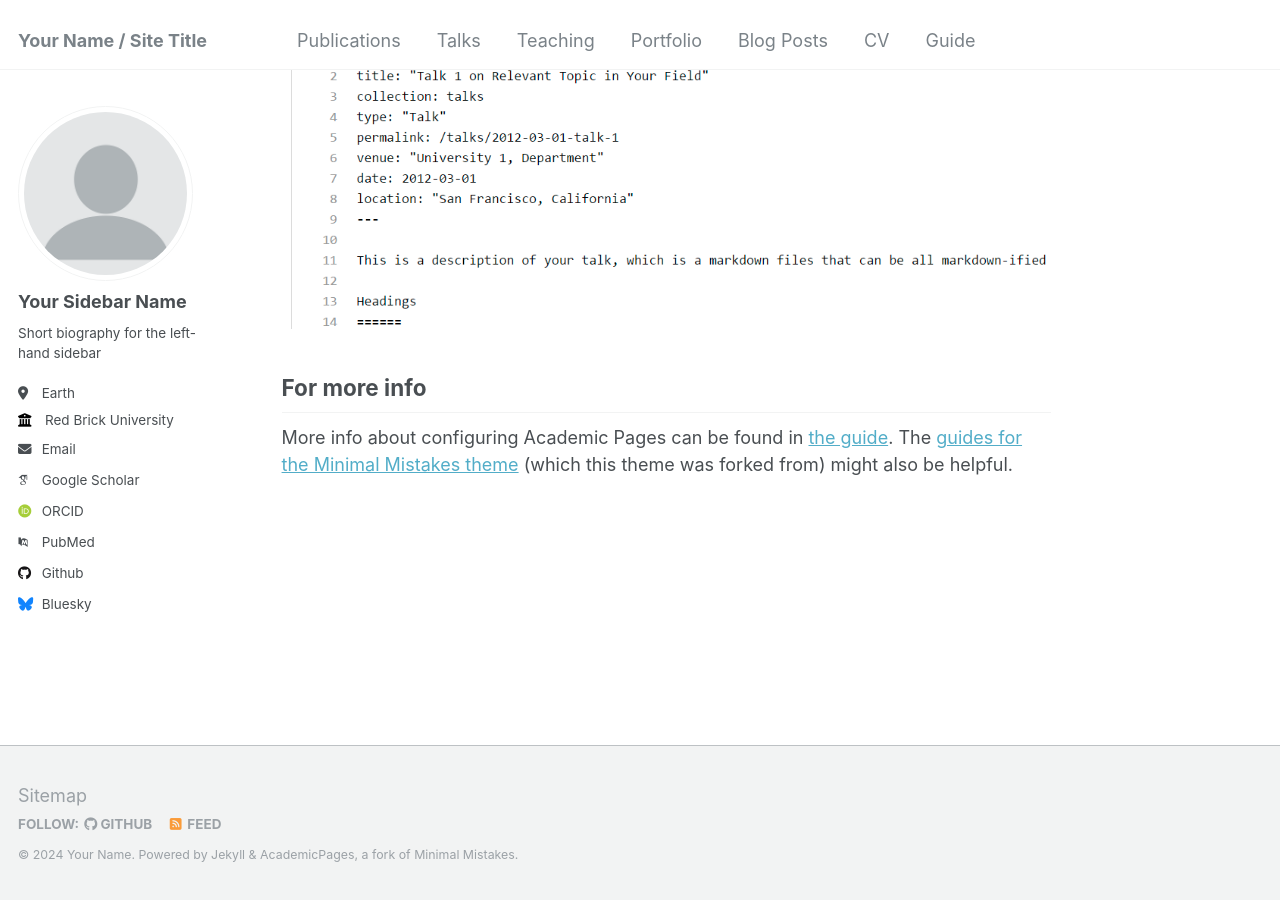
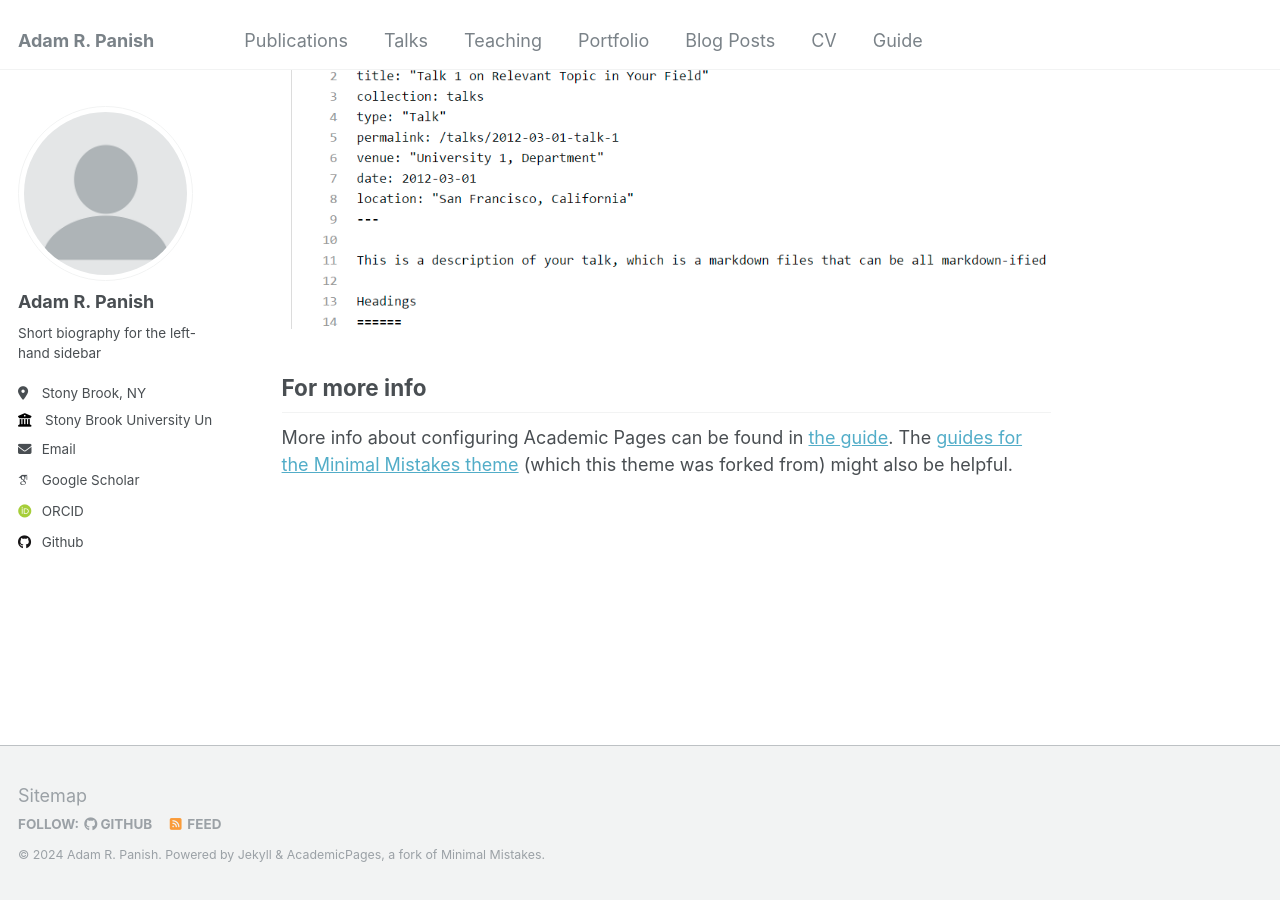
Before and after one commit to adampanish/adampanish.github.io, a Jekyll site: the page built from _pages/about.md, in a window 1280 px wide and 900 px high, scrolled down 2660 px. Built offline with Jekyll 4.4.1, drawn with Linux system fonts in a browser that asks for light colours; some web fonts are replaced.

Commit message:
Update _config.yml

```diff
--- a/_config.yml
+++ b/_config.yml
@@ -8,10 +8,10 @@
 
 # Basic Site Settings
 locale                   : "en-US"
-title                    : "Your Name / Site Title"
+title                    : "Adam R. Panish"
 title_separator          : "-"
-name                     : &name "Your Name"
-description              : &description "personal description"
+name                     : &name "Adam R. Panish"
+description              : &description "PhD Candidate | Political Science"
 url                      : https://academicpages.github.io # the base hostname & protocol for your site e.g. "https://mmistakes.github.io"
 baseurl                  : "" # the subpath of your site, e.g. "/blog"
 repository               : "academicpages/academicpages.github.io"
@@ -22,21 +22,21 @@ repository               : "academicpages/academicpages.github.io"
 author:
   # Biographic information
   avatar           : "profile.png"
-  name             : "Your Sidebar Name"
+  name             : "Adam R. Panish"
   pronouns         : # example: "she/her"
   bio              : "Short biography for the left-hand sidebar"
-  location         : "Earth"
-  employer         : "Red Brick University"
+  location         : "Stony Brook, NY"
+  employer         : "Stony Brook University University"
   uri              : # URL
-  email            : "none@example.org"
+  email            : "adam.panish@stonybrook.edu"
 
   # Academic websites
   arxiv            : # URL - Update with the correct link to your profile
-  googlescholar    : "https://scholar.google.com/citations?user=PS_CX0AAAAAJ"
+  googlescholar    : "https://scholar.google.com/citations?user=_Hx-XSQAAAAJ&hl=en"
   impactstory      : # URL
-  orcid            : "http://orcid.org/yourorcidurl"
+  orcid            : "https://orcid.org/my-orcid?orcid=0000-0002-6982-0950"
   semantic         : # URL
-  pubmed           : "https://www.ncbi.nlm.nih.gov/pubmed/?term=john+snow"
+  pubmed           : # "https://www.ncbi.nlm.nih.gov/pubmed/?term=john+snow"
   researchgate     : # URL
 
   # Repositories and software development
@@ -48,7 +48,7 @@ author:
   stackoverflow    : # User number or user number and name (i.e., use "1" or "1/jeff-atwood")
 
   # Social media
-  bluesky          : "bsky.app" # Replace this with you Bluesky username
+  bluesky          : # "bsky.app" # Replace this with you Bluesky username
   facebook         : # Username
   flickr           : # Username
   foursquare       : # Username
```
